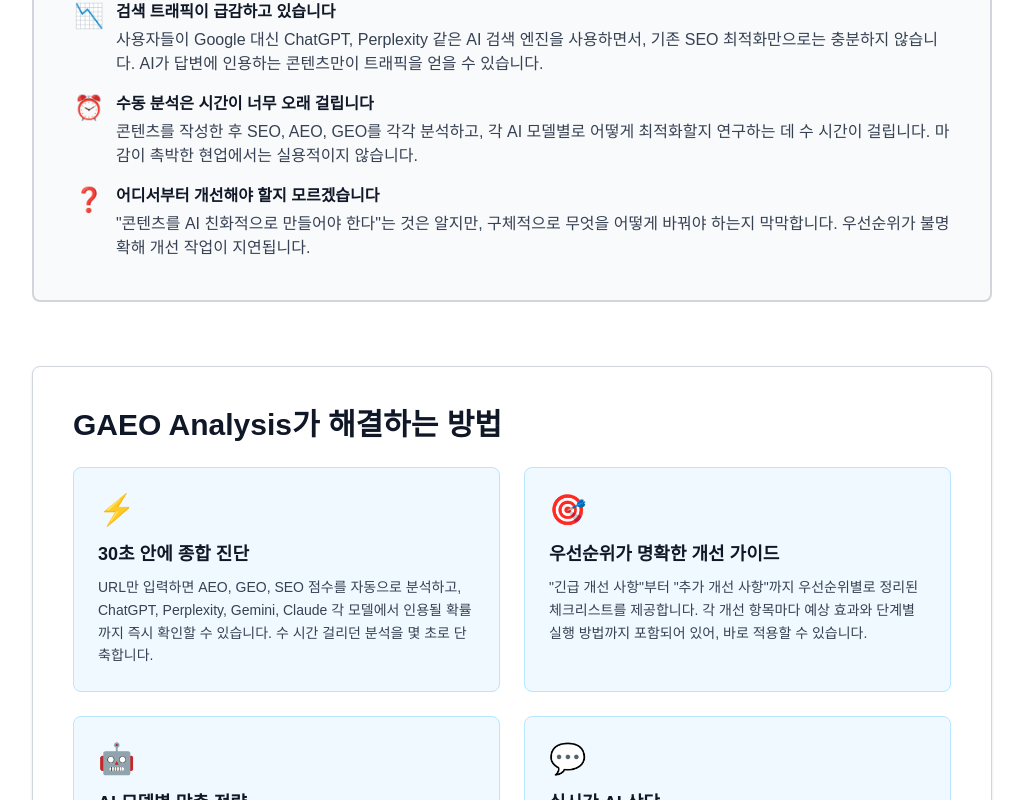
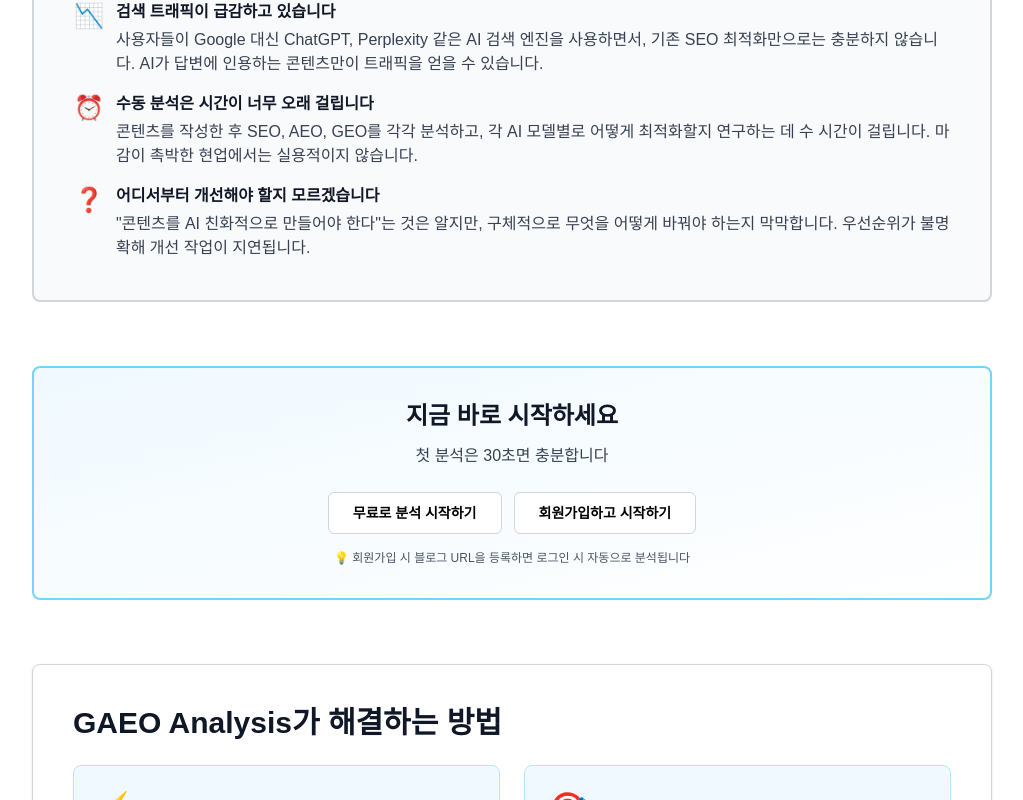
Before and after one commit to saewookkangboy/gaeoanalysis, a Next.js app: page /about in a window 1280 px wide. Shown: the part 444-1244 px from the top of the page, without its empty margins (128-1151 px from the left). Built offline with nearby package versions, Linux system fonts and the light colour scheme; no server answers; a web font is replaced by a local one.

Commit message:
feat: About 페이지에 간소화된 CTA 섹션 추가
- '왜 지금 AI 검색 최적화가 필요한가요?' 섹션 아래에 간소화된 CTA 추가
- 문제 인식 직후 행동 유도로 전환율 향상
- 기존 하단 CTA는 유지하여 여러 지점에서 행동 유도

```diff
--- a/app/about/page.tsx
+++ b/app/about/page.tsx
@@ -55,6 +55,33 @@ export default function AboutPage() {
                 </div>
               </div>
             </div>
+          </div>
+        </section>
+
+        {/* 간소화된 CTA */}
+        <section className="mb-16">
+          <div className="rounded-lg border-2 border-sky-300 bg-gradient-to-br from-sky-50 to-white p-6 sm:p-8 text-center">
+            <h2 className="mb-3 text-xl sm:text-2xl font-bold text-gray-900">지금 바로 시작하세요</h2>
+            <p className="mb-6 text-sm sm:text-base text-gray-700">
+              첫 분석은 30초면 충분합니다
+            </p>
+            <div className="flex flex-col sm:flex-row gap-3 justify-center">
+              <Link
+                href="/"
+                className="inline-block rounded-md border border-gray-300 bg-white px-6 py-2.5 text-sm font-semibold text-black hover:bg-black hover:text-white transition-all"
+              >
+                무료로 분석 시작하기
+              </Link>
+              <Link
+                href="/register"
+                className="inline-block rounded-md border border-gray-300 bg-white px-6 py-2.5 text-sm font-semibold text-black hover:bg-black hover:text-white transition-all"
+              >
+                회원가입하고 시작하기
+              </Link>
+            </div>
+            <p className="mt-4 text-xs text-gray-600">
+              💡 회원가입 시 블로그 URL을 등록하면 로그인 시 자동으로 분석됩니다
+            </p>
           </div>
         </section>
 
```
